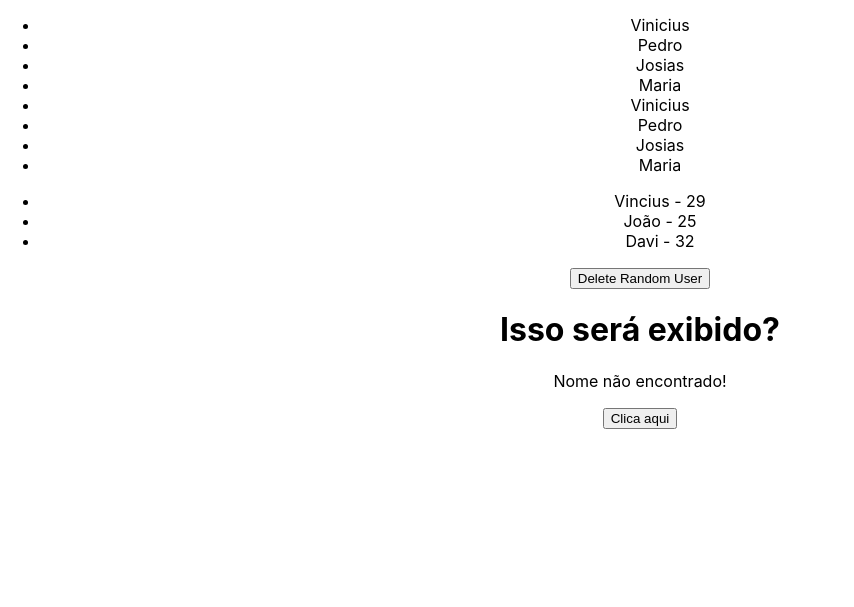
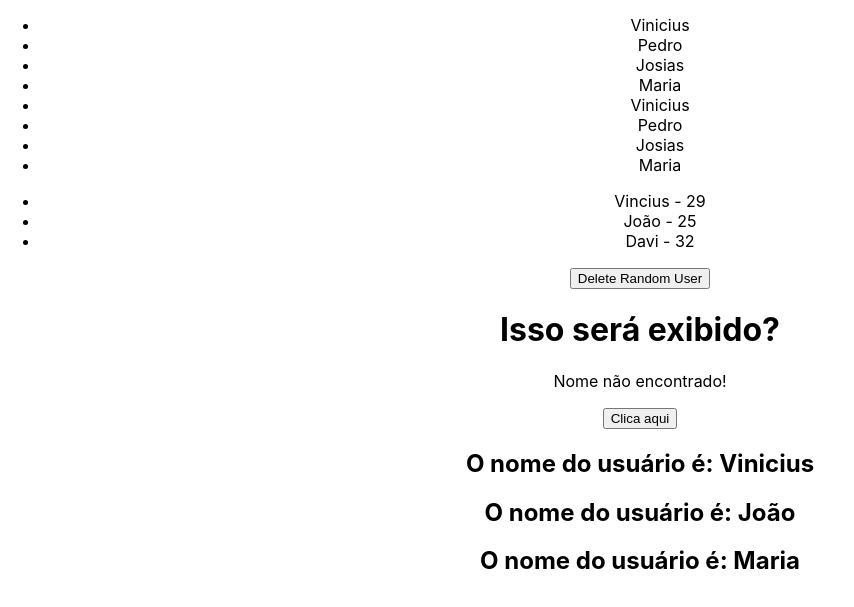
Before and after one commit to viniciuslemos93/curso-react, a React (Create React App) app in the folder 3_AVANCANDO-NOS-FUNDAMENTOS/secao3-avancando-no-react/: page / in a window 1280 px wide. Shown: the part 1093-1700 px from the top of the page, without its empty margins (0-854 px from the left). Built offline with nearby package versions, Linux system fonts and the light colour scheme.

Commit message:
feat: destructing

```diff
--- a/3_AVANCANDO-NOS-FUNDAMENTOS/secao3-avancando-no-react/src/App.js
+++ b/3_AVANCANDO-NOS-FUNDAMENTOS/secao3-avancando-no-react/src/App.js
@@ -1,3 +1,4 @@
+import { useState } from 'react';
 import './App.css';
 
 import City from './assets/city.jpg'
@@ -5,8 +6,12 @@
 import ListRender from './components/ListRender';
 
 import ManageData from './components/ManageData';
+import ShowUserName from './components/ShowUserName';
 
 function App() {
+  const nome = "João"
+  const [userName] = useState("Maria")
+
   return (
     <div className="App">
       <h1>Avançando em React</h1>
@@ -24,6 +29,10 @@
       <ListRender />
 
       <ConditionalRender />
+      {/*O componente ShowUserName tem acesso a uma prop chamado "name" com o valor de "Vinicius", o outro com uma variável e o útimo passando com useState.*/}
+      <ShowUserName name="Vinicius" />
+      <ShowUserName name={nome} />
+      <ShowUserName name={userName} />
     </div>
   );
 }
--- /dev/null
+++ b/3_AVANCANDO-NOS-FUNDAMENTOS/secao3-avancando-no-react/src/components/ShowUserName.js
@@ -0,0 +1,10 @@
+{/*Por convenção o parâmetro se chama de props. */}
+const ShowUserName = (props) => {
+  return (
+    <div>
+        <h2>O nome do usuário é:  {props.name}</h2>
+    </div>
+  )
+}
+
+export default ShowUserName
```
